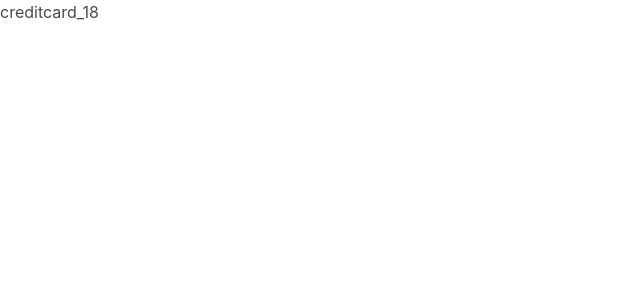
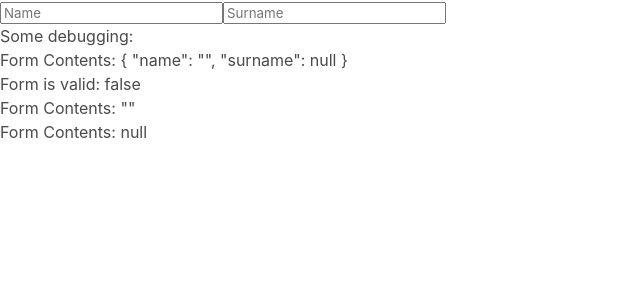
Before and after one commit to HennadiiZ/ang_ud_creditcard_18, an Angular app: page / in a window 1280 px wide. Shown: the top 300 px of the page, without its empty margins (0-640 px from the left). Built offline with nearby package versions, Linux system fonts and the light colour scheme.

Commit message:
Creating a Form Instance (CardFormComponent)

```diff
--- a/src/app/app.component.html
+++ b/src/app/app.component.html
@@ -1 +1 @@
-<p>creditcard_18</p>
+<app-card-form></app-card-form>
--- a/src/app/app.component.ts
+++ b/src/app/app.component.ts
@@ -7,4 +7,10 @@ import { Component } from '@angular/core';
 })
 export class AppComponent {
   title = 'creditcard_18';
+
+  // =========== // Section 18: Credit Card Payments with Reactive Forms
+  // 223. App Overview
+  // 224. Reactive Forms vs Template Forms
+  // 225. Creating a Form Instance (CardFormComponent)
+  // 226. Binding a FormGroup to a Form
 }
--- /dev/null
+++ b/src/app/card-form/card-form.component.html
@@ -0,0 +1,10 @@
+<form [formGroup]="cardForm" >
+    <input type="text" formControlName="name" placeholder="Name">
+    <input type="text" formControlName="surname" placeholder="Surname">
+</form>
+
+<p>Some debugging:</p>
+<div>Form Contents: {{ cardForm.value | json }}</div>
+<div>Form is valid: {{ cardForm.valid }}</div>
+<div>Form Contents: {{ cardForm.value.name | json }}</div>
+<div>Form Contents: {{ cardForm.value.surname | json }}</div>
--- /dev/null
+++ b/src/app/card-form/card-form.component.ts
@@ -0,0 +1,25 @@
+import { Component, OnInit } from '@angular/core';
+import { FormControl, FormGroup, Validators } from '@angular/forms';
+
+@Component({
+  selector: 'app-card-form',
+  templateUrl: './card-form.component.html',
+  styleUrls: ['./card-form.component.scss']
+})
+export class CardFormComponent implements OnInit {
+
+  cardForm = new FormGroup({
+    name: new FormControl('', Validators.required),
+    surname: new FormControl(null, Validators.required),
+  });
+
+  constructor() { }
+
+  ngOnInit(): void {
+  }
+
+  submit(){
+
+  }
+
+}
```
Also changed, not shown: src/app/app.module.ts (+6 -2 lines), src/app/card-form/card-form.component.scss (added).
